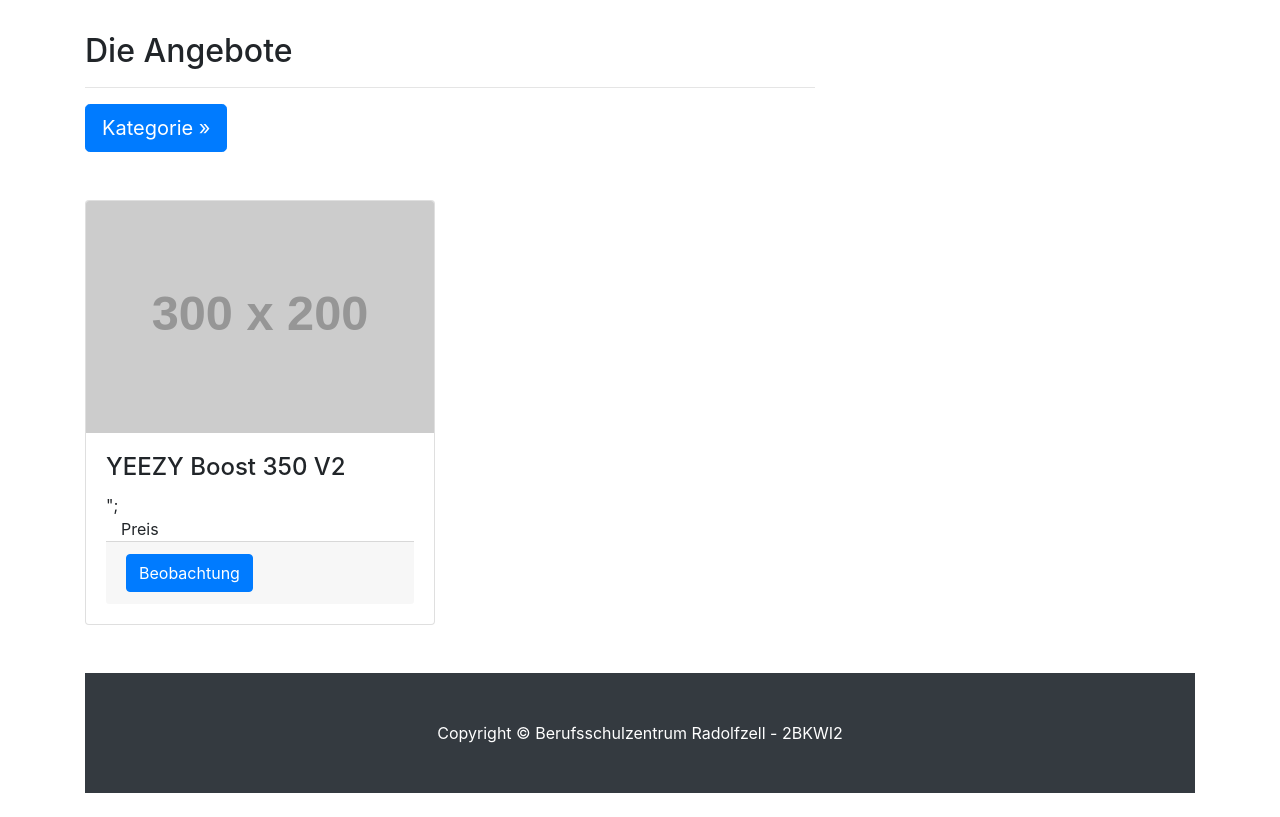
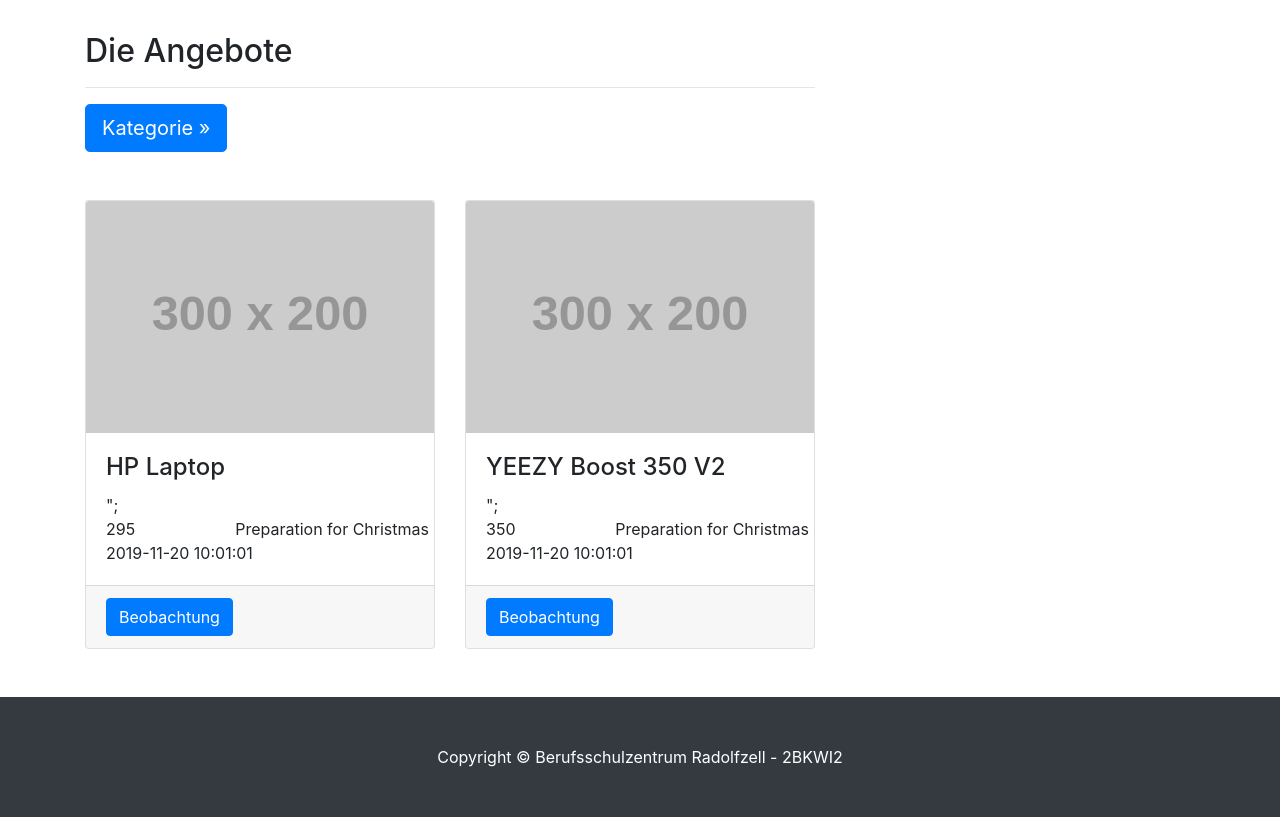
Before and after one commit to stritti/bkwi1920, a PHP site: page /web/index.php in a window 1280 px wide. Shown: the part 369-1186 px from the top of the page. Before the commit the page ends 1162 px from the top, so only its background shows below. Run offline with PHP 8.4, Linux system fonts and the light colour scheme; data comes from the database, SQL or seed files in the repository; grey boxes labelled with a size stand in for pictures from a placeholder-image service; some libraries are stand-ins or nearby versions.

Commit message:
Preparation for Christmas - index - MYSQL

```diff
--- a/web/index.php
+++ b/web/index.php
@@ -40,14 +40,10 @@ while($row = $statement->fetch()) {
             <div class="card h-100">
             <img class="card-img-top" src="http://placehold.it/300x200" alt="">
                 <div class="card-body">
-                <?php while($row = $statement->fetch()){ ?>
                         <h4 class='card-title'><?php echo $row['title']; ?> </h4>";
-                        <div class="card-text col">
-                        Preis
-                <?php } ?>
                     <div class="row">
                         <div class="card-text col"><?php echo $row['price']; ?></div>
-                    <div class="card-text col"><?php echo $row['createdate']; ?></div>
+                        Preparation for Christmas     <div class="card-text col"><?php echo $row['createdate']; ?></div>
                     </div>
                 </div>
                 <div class="card-footer">
```
Lines whose indentation alone changed are shown as unchanged.
